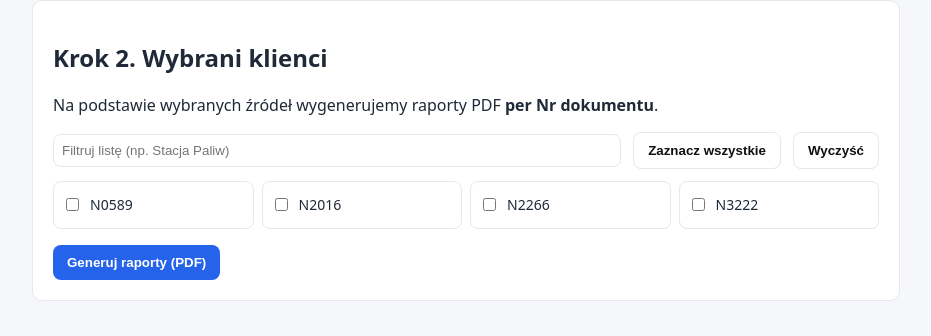
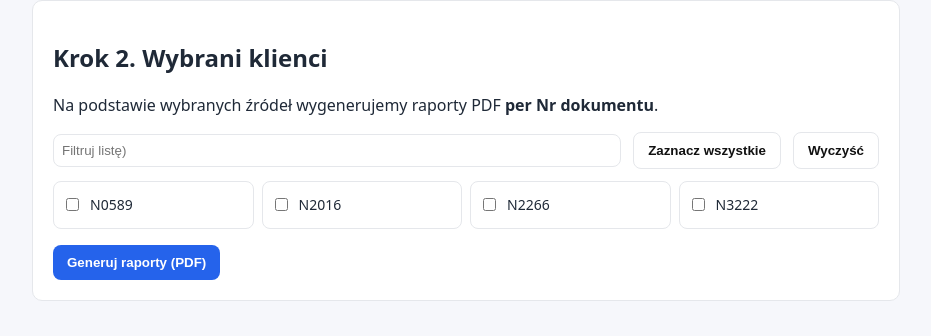
Before and after one commit to MichalRonowski/APApp, a Flask app: page / in a window 1280 px wide. Shown: the part 238-574 px from the top of the page, without its empty margins (174-1105 px from the left). Run offline with Flask 3, Linux system fonts and the light colour scheme.

Commit message:
Update filter placeholder text in index.html

```diff
--- a/templates/index.html
+++ b/templates/index.html
@@ -12,7 +12,7 @@
     <h2>Krok 2. Wybrani klienci</h2>
     <p>Na podstawie wybranych źródeł wygenerujemy raporty PDF <b>per Nr dokumentu</b>.</p>
     <div class="toolbar">
-      <input id="filter" type="text" placeholder="Filtruj listę (np. Stacja Paliw)">
+      <input id="filter" type="text" placeholder="Filtruj listę)">
       <div class="actions minor">
         <button type="button" id="selectAll" class="secondary">Zaznacz wszystkie</button>
         <button type="button" id="clearAll" class="secondary">Wyczyść</button>
```
